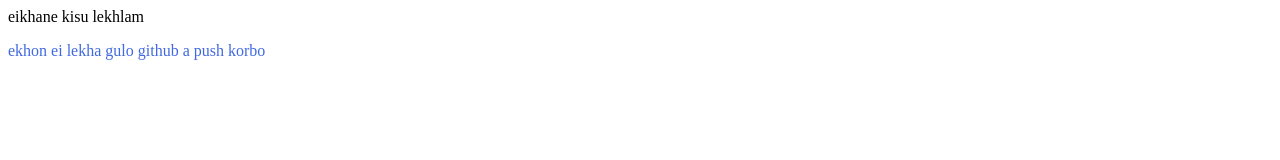
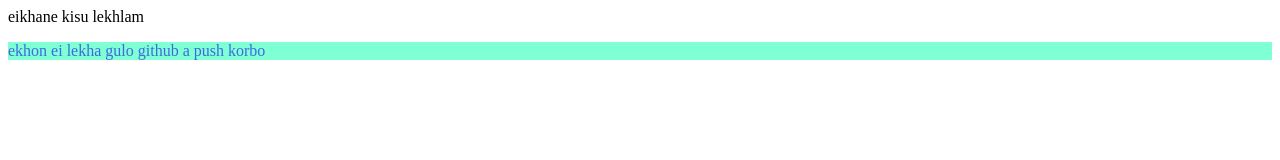
Before and after one commit to shahriartoky0/my-first-repo, a plain HTML site: page index.html in a window 1280 px wide. Drawn offline with Linux system fonts and the light colour scheme.

Commit message:
more change

```diff
--- a/style.css
+++ b/style.css
@@ -1,3 +1,6 @@
 p{
     color: royalblue;
+    font-size: 20 px;
+    background-color: aquamarine;
+    width: 0 px auto;
 }
```
